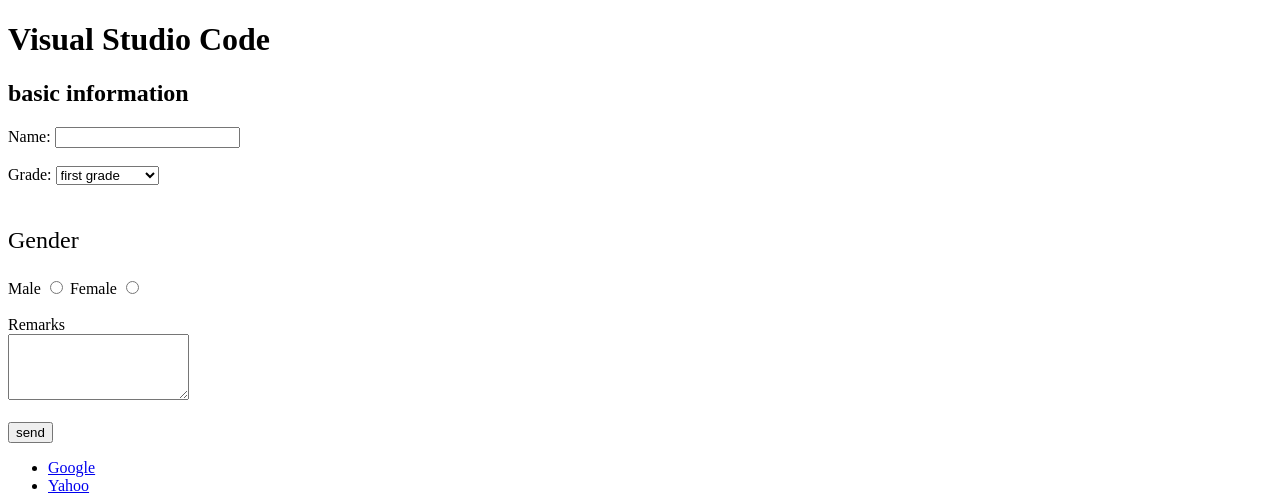
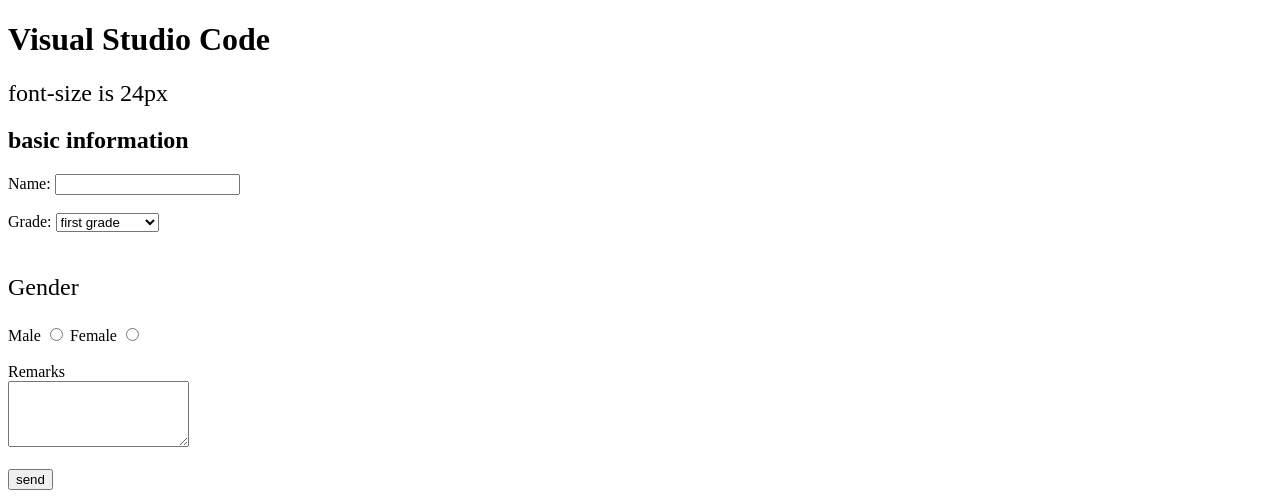
Before and after one commit to sheenaliu1212/HtmlCssJava, a plain HTML site: page index.html in a window 1280 px wide. Shown: the top 503 px of the page. Drawn offline with Linux system fonts and the light colour scheme.

Commit message:
ID選擇器:給與一個獨一無二的id名稱，表示方式為使用⌈#⌋

```diff
--- a/index.html
+++ b/index.html
@@ -27,12 +27,16 @@
       p {
         font-size: 24px;
       }
+      #wrapper {
+        font-size: 24px;
+      }
     </style>
   </head>
   <body>
     <header>
       <h1>Visual Studio Code</h1>
     </header>
+    <div id="wrapper">font-size is 24px</div>
     <article>
       <form action="form_action.php" method="get">
         <h1>basic information</h1>
```
